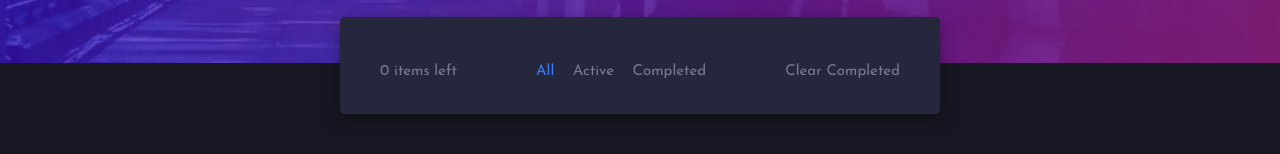
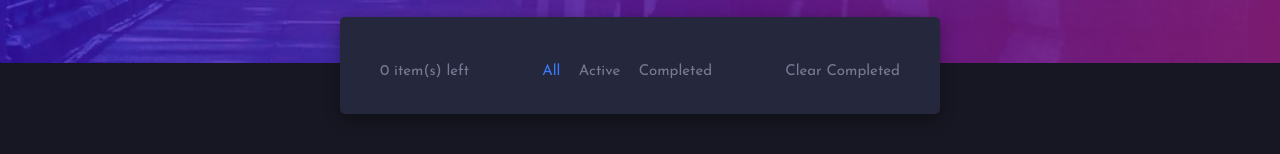
Before and after one commit to guarize/todo-list-2.0, a React (Create React App) app: page / in a window 1280 px wide. Shown: the part 204-358 px from the top of the page. Built offline with nearby package versions, Linux system fonts and the light colour scheme.

Commit message:
[fix] - item(s)

```diff
--- a/src/components/TodoList.jsx
+++ b/src/components/TodoList.jsx
@@ -146,7 +146,7 @@ export default function TodoList() {
                   <div className="list-option-mobile">
                     <span className="list-options-info">{`${
                       todoList.length - completedTasks.length
-                    } items left`}</span>
+                    } item(s) left`}</span>
                     <p
                       onClick={handleClearCompleted}
                       className="list-options-info"
@@ -168,7 +168,7 @@ export default function TodoList() {
         >
           <span className="list-options-info">{`${
             todoList.length - completedTasks.length
-          } items left`}</span>
+          } item(s) left`}</span>
           <div className="sort-options">
             {filterButtons.map(({ name, value, selected }) => (
               <p
```
